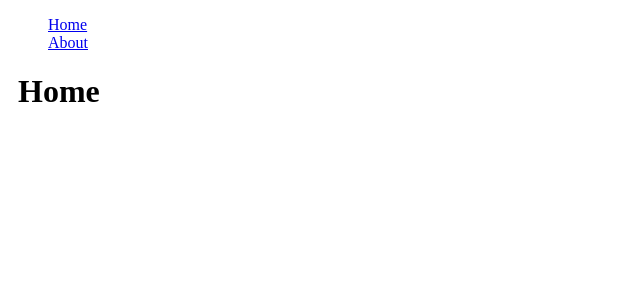
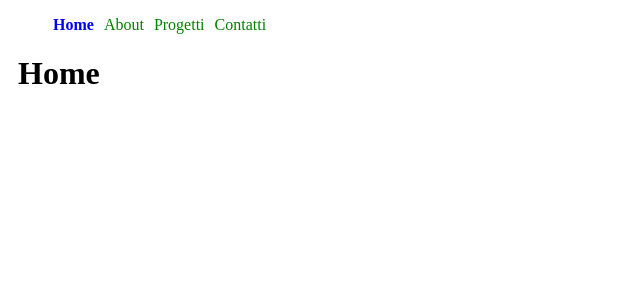
Before and after one commit to carmelocammalleri/vite-boolfolio, a Vue app: page / in a window 1280 px wide. Shown: the top 300 px of the page, without its empty margins (0-640 px from the left). Built offline with nearby package versions, Linux system fonts and the light colour scheme.

Commit message:
[add]: class active

```diff
--- a/src/components/partials/Header.vue
+++ b/src/components/partials/Header.vue
@@ -19,6 +19,12 @@ export default {
       <li>
         <router-link :to="{ name: 'about'}"> About</router-link>
       </li>
+      <li>
+        <router-link :to="{ name: 'projects'}"> Progetti</router-link>
+      </li>
+      <li>
+        <router-link :to="{ name: 'contacts'}"> Contatti</router-link>
+      </li>
     </ul>
 
   </header>
@@ -27,5 +33,16 @@ export default {
 <style lang="scss">
 .nav-list{
     list-style: none;
+    display: flex;
+    a{
+      text-decoration: none;
+      margin: 5px;
+      color: green;
+      &.active{
+        color: blue;
+        font-weight: bold;
+      }
+    }
+
 }
 </style>
--- a/src/router.js
+++ b/src/router.js
@@ -8,6 +8,7 @@ import Contacts from './pages/Contacts.vue';
 
 const router = createRouter({
   history: createWebHistory(),
+  linkExactActiveClass: 'active',
   routes:[
     {
       path: '/',
```
